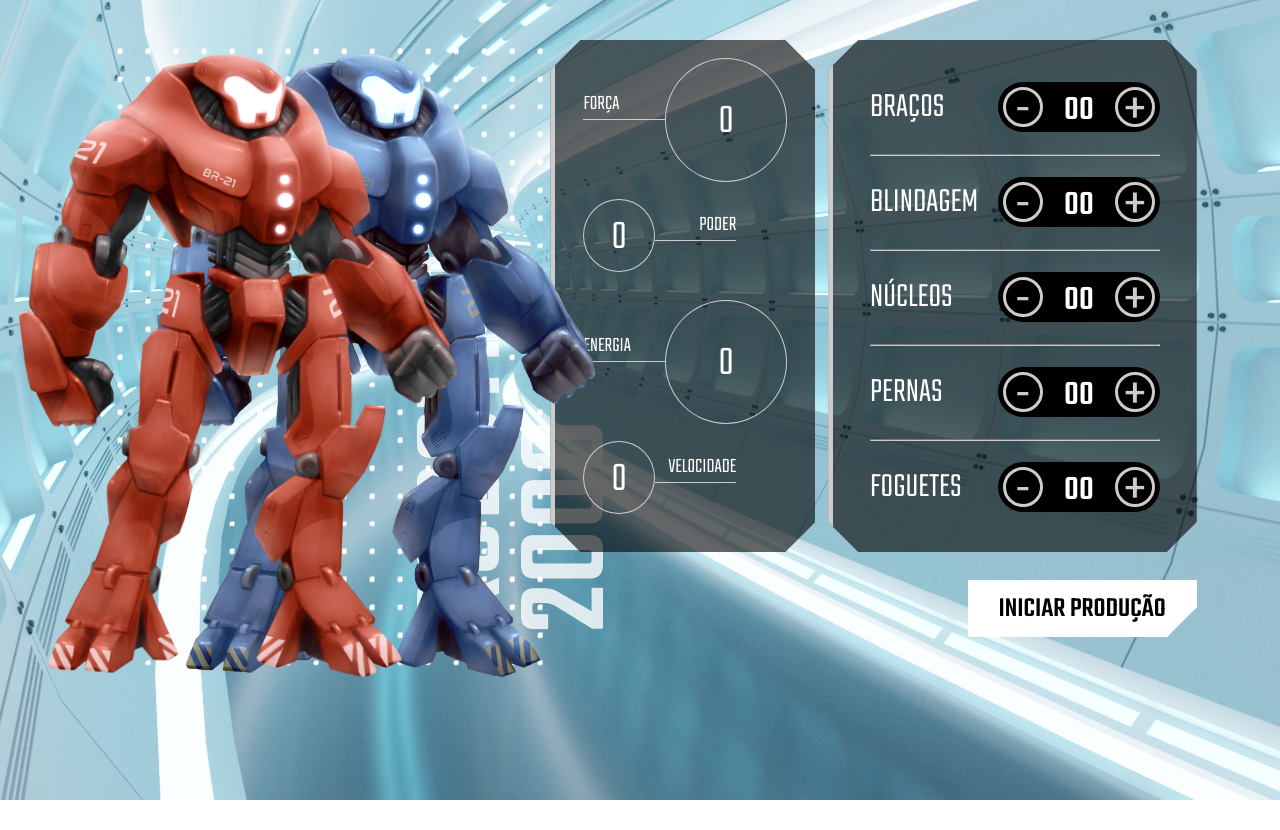
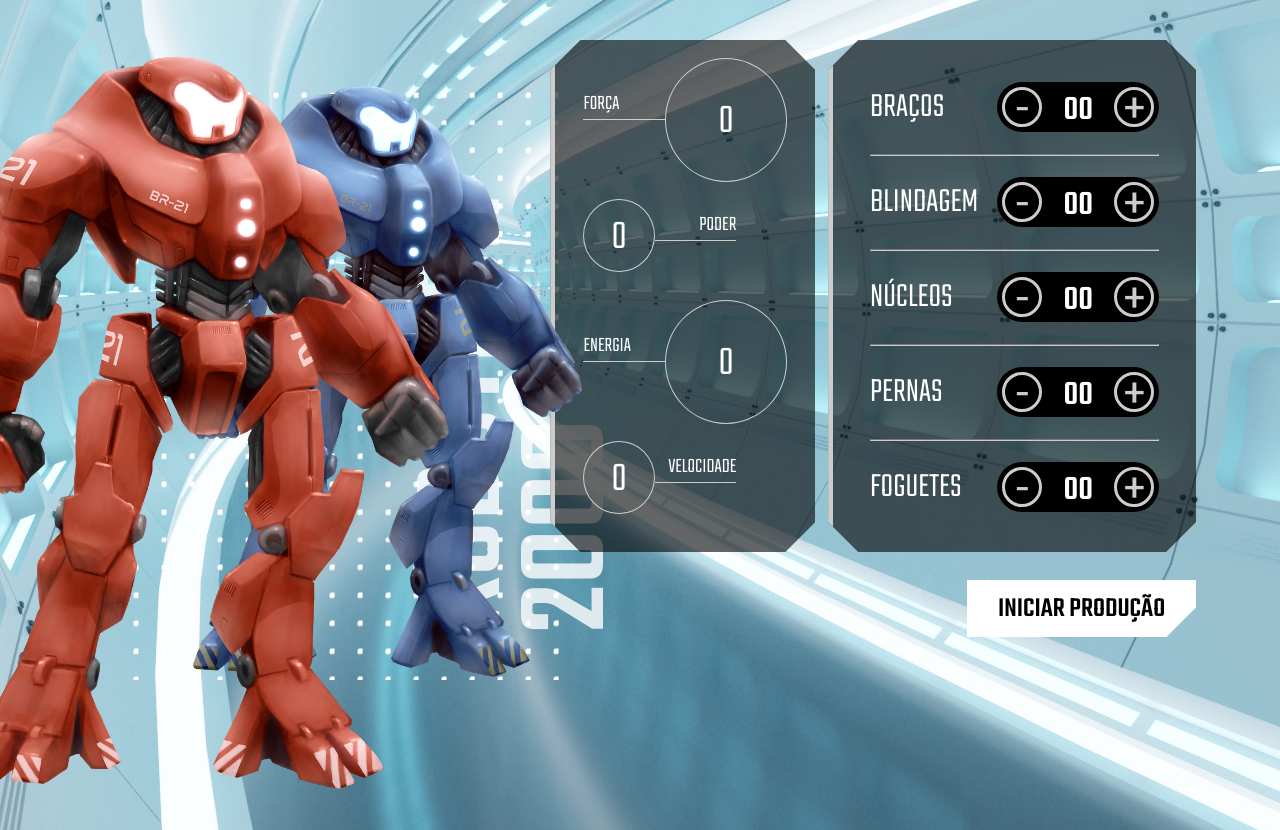
Before and after one commit to neomarpfleger/projeto-robotron, a plain HTML site: page index.html in a window 1280 px wide. Before the commit the page ends 800 px from the top, so only its background shows below. Drawn offline with Linux system fonts and the light colour scheme.

Commit message:
Update style.css

```diff
--- a/css/style.css
+++ b/css/style.css
@@ -35,12 +35,14 @@ main {
     margin: 0;
     flex-basis: 40%;
     position: relative;
-    left: 2rem;
+    left: 3rem;
+    margin-top: 2rem;
 }
 
 .robotronRed{
     position: relative;
-    right: 42rem;
+    right: 49rem;
+    margin-bottom: -7rem;
 
 }
 
@@ -58,7 +60,7 @@ main {
     font-size: 130px;
     position: absolute;
     bottom: 3rem;
-    left: 20rem;
+    left: 19rem;
     line-height: 0.8;
     writing-mode: vertical-rl;
     text-orientation: mixed;
@@ -79,7 +81,9 @@ main {
 }
 
 .montador {
-    height: 100%;;
+    width: 23rem;
+    height: 100%;
+    display: inline-table;
 }
 
 .montador-conteudo {
```
